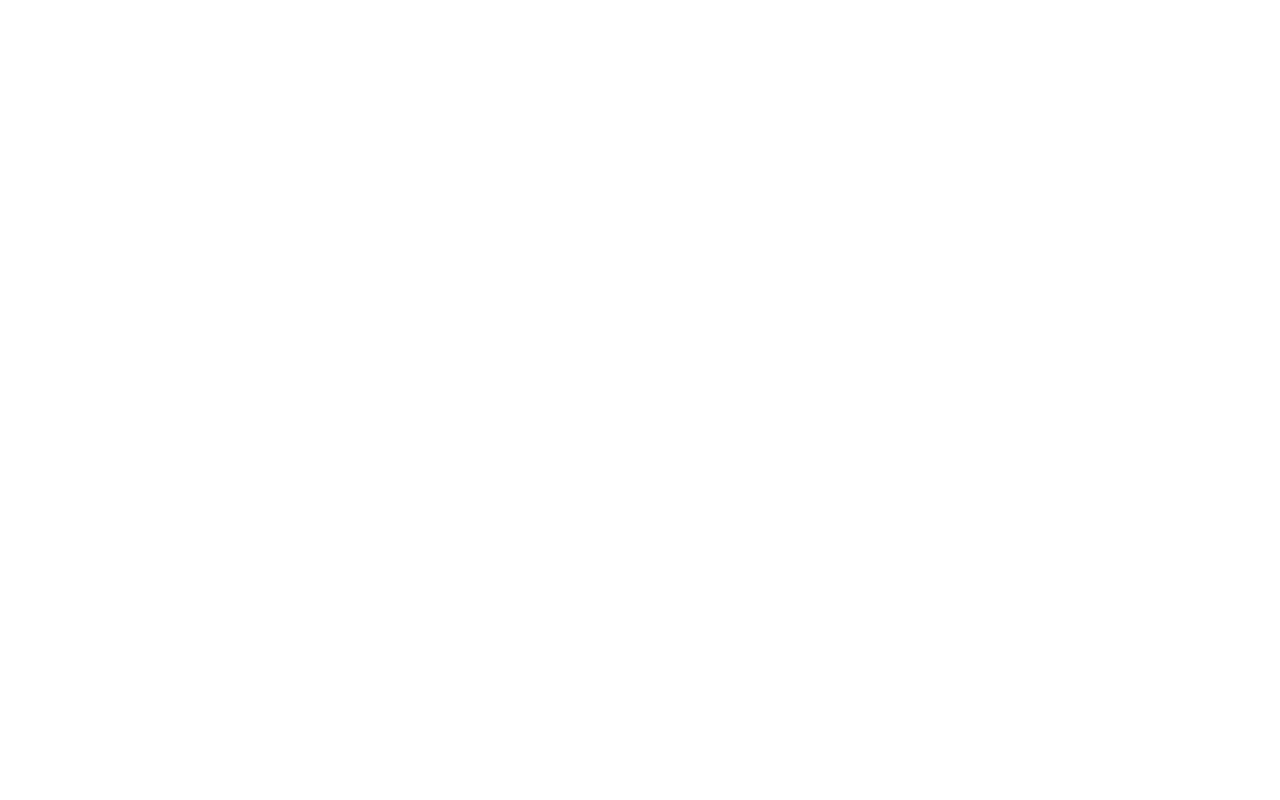
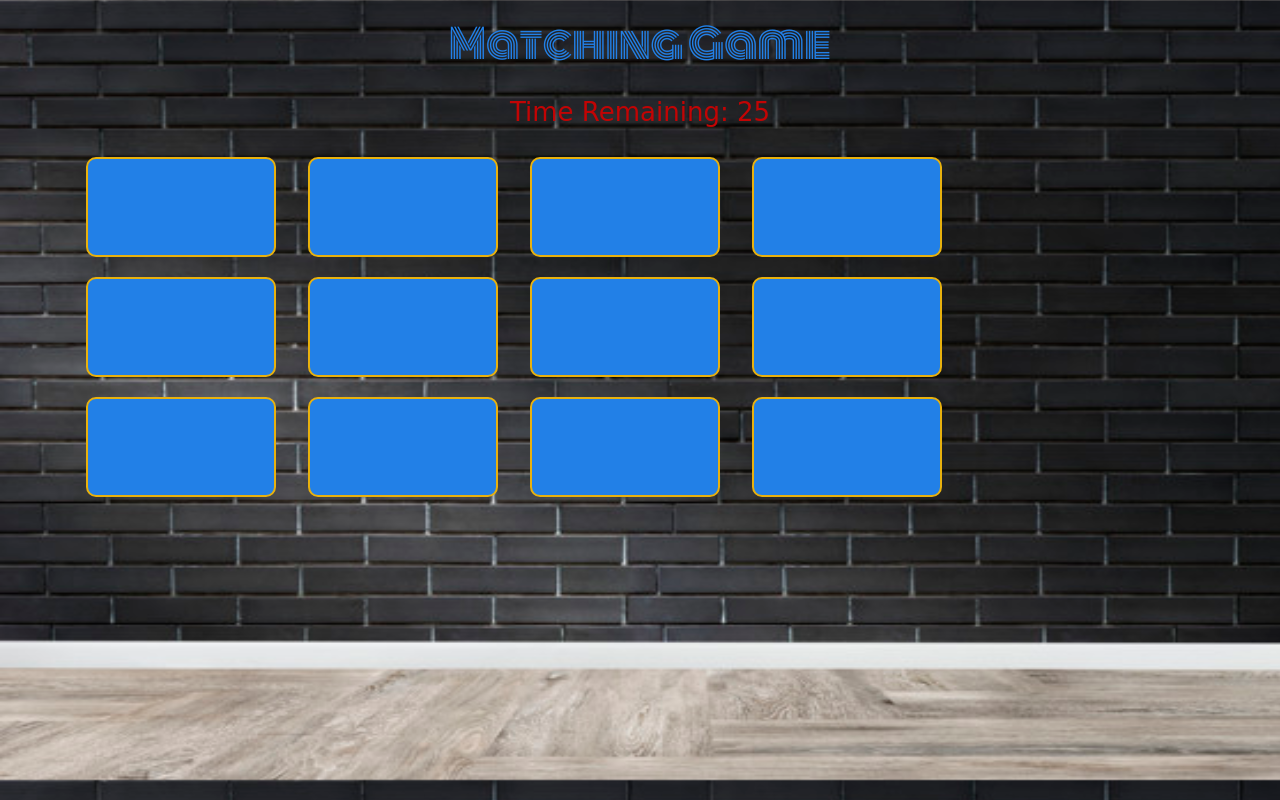
Before and after one commit to ptechasa/Matching-Game, a plain HTML site: page index.html in a window 1280 px wide. Drawn offline with nearby package versions, Linux system fonts and the light colour scheme; a web font is replaced by a local one.

Commit message:
created rows and columns with Bootstrap in HTML, added background in CSS, created timer in javascript

```diff
--- a/assets/css/style.css
+++ b/assets/css/style.css
@@ -0,0 +1,33 @@
+body {
+    background: url('../images/brick-wall.jpg');
+    background-size: 1440px 780px;
+}
+
+h1 {
+    font-family: 'Monoton', cursive;
+    text-align: center;
+    color: #2280e7;
+    padding-top: 20px;
+}
+
+.timer {
+    font-family: 'Love Ya Like A Sister', cursive;
+    text-align: center;
+    color: #c20404;
+    font-size: 26px;
+    padding: 10px;
+    margin-top: 15px;
+    margin-bottom: 15px;
+}
+
+.row div{
+    background: #2280e7;
+    border:2px solid #e8b10e;
+    margin-bottom: 20px;
+    border-radius: 10px;
+}
+
+.row div, img {
+    width: 123px;
+    height: 100px;
+}
--- a/assets/javascript/game.js
+++ b/assets/javascript/game.js
@@ -0,0 +1,13 @@
+
+var matchingCounter = 30;
+var timer = setInterval (decreaseTimer, 1 * 1000)
+
+function decreaseTimer()  {
+    matchingCounter--;
+    $('.timer').text('Time Remaining: ' + matchingCounter);
+
+    if (matchingCounter == 0){
+        $('.timer').text('Game over!!')
+        clearInterval(timer)
+    }
+}
--- a/index.html
+++ b/index.html
@@ -6,15 +6,39 @@
     <meta name="viewport" content="width=device-width, initial-scale=1.0">
     <meta http-equiv="X-UA-Compatible" content="ie=edge">
     <title>Matching Game</title>
-    <link rel="icon" type="images/ico"
-        href="http://icons.iconarchive.com/icons/google/noto-emoji-animals-nature/256/22215-dog-icon.png">
+    <link rel="icon" type="images/x-icon"/
+        href="http://icons.iconarchive.com/icons/sbstnblnd/plateau/512/Apps-colors-icon.png">
     <link rel="stylesheet" href="https://stackpath.bootstrapcdn.com/bootstrap/4.3.1/css/bootstrap.min.css"
         integrity="sha384-ggOyR0iXCbMQv3Xipma34MD+dH/1fQ784/j6cY/iJTQUOhcWr7x9JvoRxT2MZw1T" crossorigin="anonymous">
+    <link href="https://fonts.googleapis.com/css?family=Monoton|Love+Ya+Like+A+Sister&display=swap" rel="stylesheet">
+    <link rel="stylesheet" href="assets/css/style.css">
 
 </head>
 
 <body>
+    <h1>Matching Game</h1>
+    <div class="timer">Time Remaining: <span>30</span></div>
 
+    <div class="container">
+        <div class="row">
+            <div class="col-md-2 row-height mx-3"></div>
+            <div class="col-md-2 row-height mx-3"></div>
+            <div class="col-md-2 row-height mx-3"></div>
+            <div class="col-md-2 row-height mx-3"></div>
+        </div>
+        <div class="row">
+            <div class="col-md-2 row-height mx-3"></div>
+            <div class="col-md-2 row-height mx-3"></div>
+            <div class="col-md-2 row-height mx-3"></div>
+            <div class="col-md-2 row-height mx-3"></div>
+        </div>
+        <div class="row">
+            <div class="col-md-2 row-height mx-3"></div>
+            <div class="col-md-2 row-height mx-3"></div>
+            <div class="col-md-2 row-height mx-3"></div>
+            <div class="col-md-2 row-height mx-3"></div>
+        </div>
+    </div>
 
     <script src="https://code.jquery.com/jquery-3.4.1.min.js"
         integrity="sha256-CSXorXvZcTkaix6Yvo6HppcZGetbYMGWSFlBw8HfCJo=" crossorigin="anonymous"></script>
```
Also changed, not shown: assets/images/brick-wall.jpg (added).
